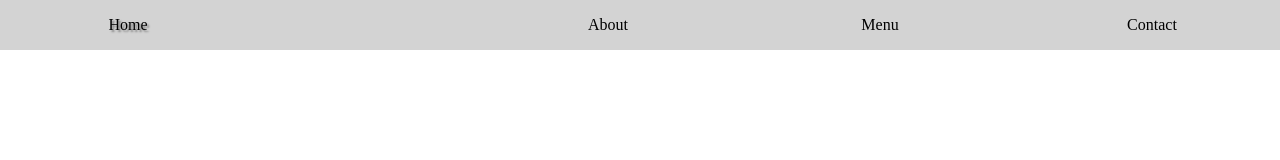
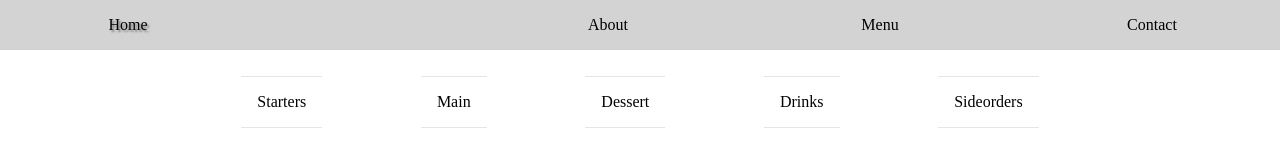
Before and after one commit to AniaKupryjaniuk/StaticWebsite, a plain HTML site: page index.html in a window 1280 px wide. Drawn offline with Linux system fonts and the light colour scheme.

Commit message:
adding categories

```diff
--- a/index.html
+++ b/index.html
@@ -22,6 +22,31 @@
         </div>
 
     </header>
+    <main>
+        <div class="categories">
+            <ul>
+                <li><a href="">Starters</a></li>
+                <li><a href="">Main</a></li>
+                <li><a href="">Dessert</a></li>
+                <li><a href="">Drinks</a></li>
+                <li><a href="">Sideorders</a></li>
+            </ul>
+        </div>
+        <div></div>
+        <div></div>
+        <div></div>
+        <div></div>
+        <div></div>
+        <div></div>
+        <div></div>
+        <div></div>
+        <div></div>
+        <div></div>
+        <div></div>
+        <div></div>
+        <div></div>
+    </main>
+
     <script src="script.js"> </script>
 </body>
 
--- a/style.css
+++ b/style.css
@@ -1,8 +1,14 @@
 body {
     margin: 0;
     color: black;
-
 }
+main {
+    width: 70%;
+    margin-top: 2%;
+    margin-left: auto;
+    margin-right: auto;
+}
+/*HEADER.................................................*/
 
 #navigation {
     width: 100%;
@@ -25,6 +31,7 @@ nav ul a {
     padding: 1rem;
     color: black;
     text-align: center;
+
 }
 
 nav ul a:hover {
@@ -37,10 +44,39 @@ nav ul a:hover {
     text-shadow: 2px 2px 2px white;
 }
 
+/*MAIN.................................................*/
+
+
+.categories {
+    width: 100%;
+    margin: 0 auto;
+}
+
+.categories ul {
+    list-style: none;
+    margin: 0;
+    padding: 0;
+    display: flex;
+    flex-flow: row;
+    justify-content: space-around;
+}
+
+.categories ul a {
+    text-decoration: none;
+    display: block;
+    padding: 1rem;
+    color: black;
+    text-align: center;
+    border-top: 1px solid rgba(0, 0, 0, 0.1);
+      border-bottom: 1px solid rgba(0, 0, 0, 0.1);
+}
+.categories ul a:hover {
+    text-shadow: 2px 2px 2px grey;
+}
+
 @media all and (max-width: 499px) {
     nav ul li:last-of-type a {
         border-bottom: none;
-        /* no border on the bottom of the last link - but only on mobile */
     }
 }
 
@@ -57,7 +93,6 @@ nav ul a:hover {
 
     nav ul li a {
         min-height: 100%;
-        /* important for "stretching" the link container "y-axis"*/
     }
 }
 
```
